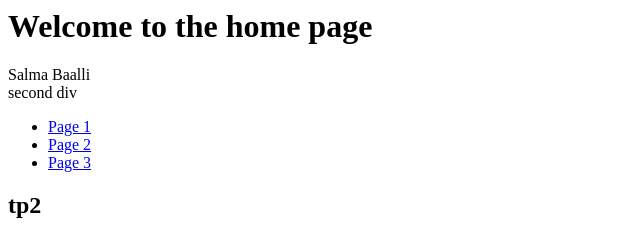
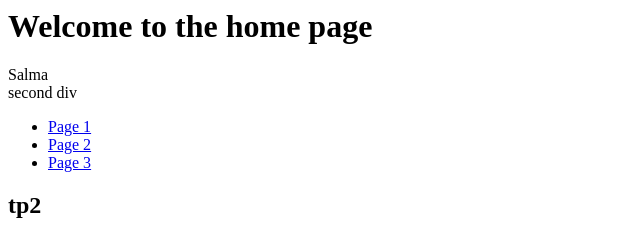
Before and after one commit to sa1ma02/tp, a plain HTML site: page index.html in a window 1280 px wide. Shown: the top 236 px of the page, 0-640 px from the left. Drawn offline with Linux system fonts and the light colour scheme.

Commit message:
deleting name

```diff
--- a/index.html
+++ b/index.html
@@ -4,7 +4,7 @@
 </head>
 <body>
     <h1>Welcome to the home page </h1>
-    <div> Salma Baalli</div>
+    <div> Salma </div>
     <div>second div </div>
     <ul>
         <li><a href="#">Page 1</a></li>
```
